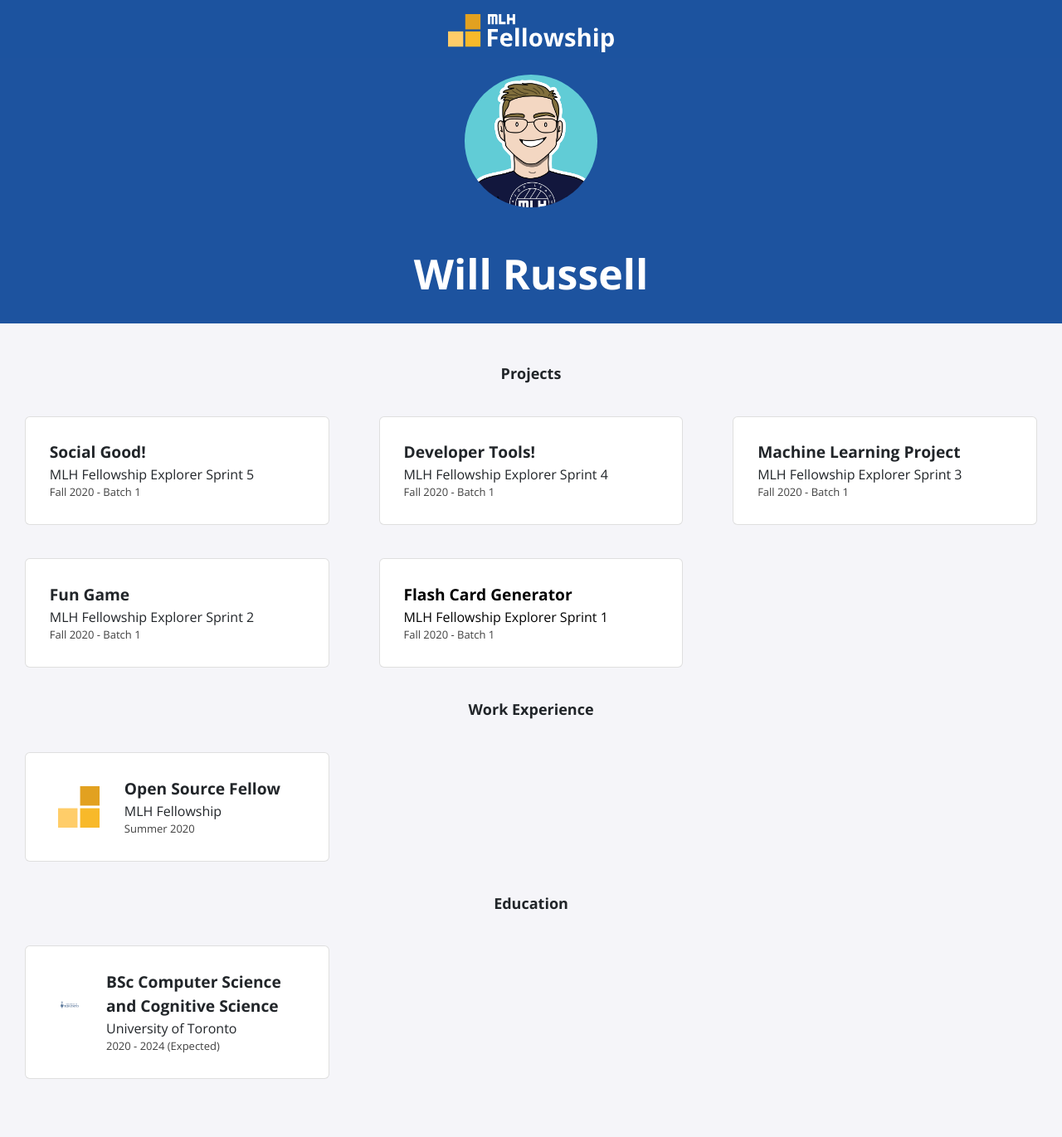
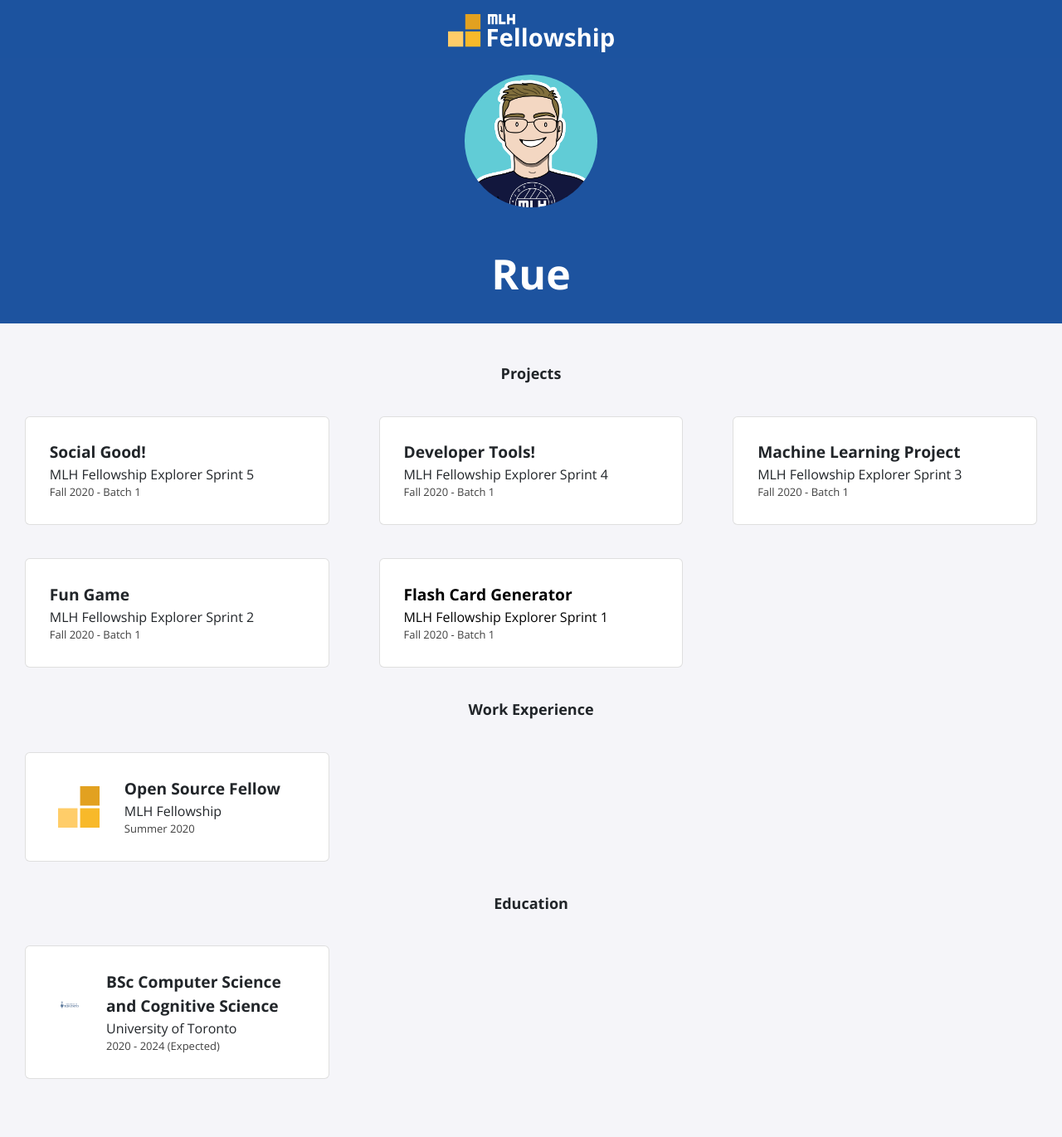
Before and after one commit to rue-glitch/rue-glitch.github.io, a Jekyll site: the page built from index.html, in a window 1280 px wide. Shown: the whole page at 83% size. Built offline with Jekyll 4.4.1, drawn with Linux system fonts in a browser that asks for light colours; nearby versions of some CDN libraries.

Commit message:
Update _config.yml
Updated _config.yml to include details

```diff
--- a/_config.yml
+++ b/_config.yml
@@ -1,13 +1,13 @@
-title: "Will Russell"
-email: fellowship@mlh.io
+title: "Rue"
+#email: fellowship@mlh.io
 description: >- # this means to ignore newlines until "baseurl:"
   Write an awesome description for your new site here. You can edit this
   line in _config.yml. It will appear in your document head meta (for
   Google search results) and in your feed.xml site description.
 baseurl: "/"
-url: "/portfolio-template"
-twitter_username: mlhacks
-github_username:  mlh-fellowship
+url: "https://rue-glitch.github.io"
+#twitter_username: mlhacks
+github_username:  rue-glitch
 
 sass:
   sass_dir: _sass
```
